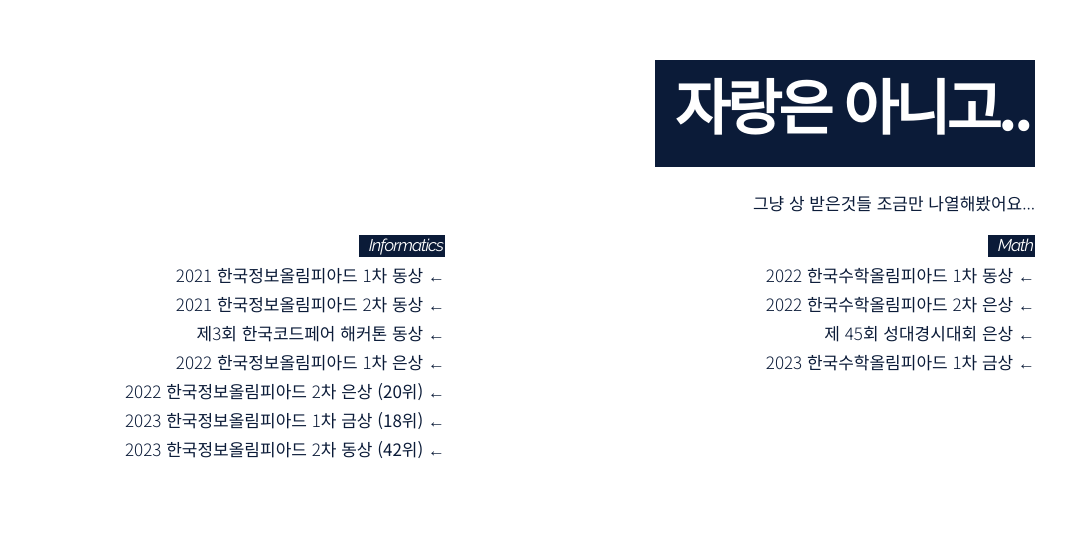
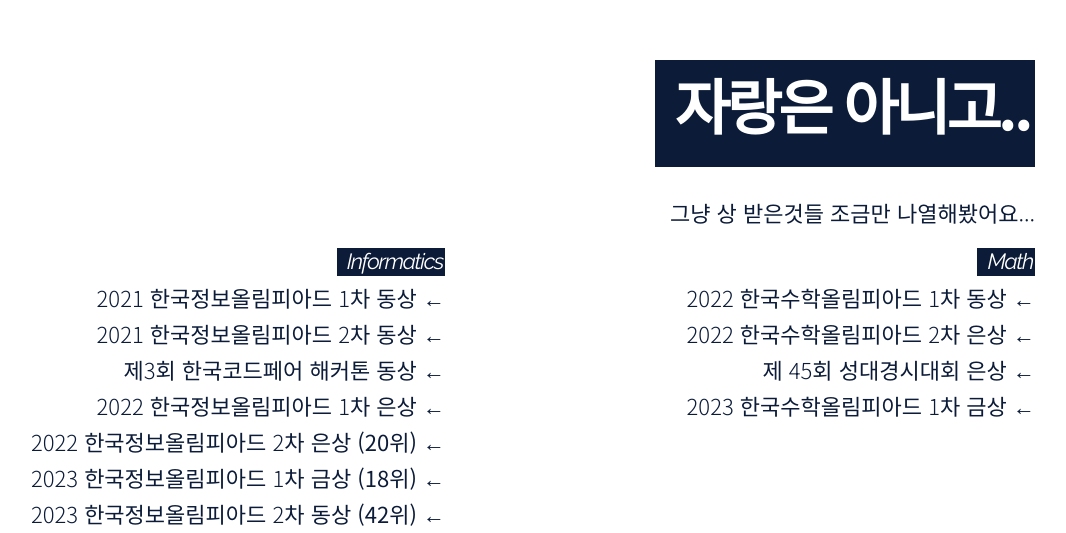
Before and after one commit to woohyunjng/woohyunjng.github.io, a React (Vite) app: page / in a window 1280 px wide. Shown: the part 780-1313 px from the top of the page, without its empty margins (195-1261 px from the left). Before the commit the page ends 1245 px from the top, so only its background shows below. Built offline with nearby package versions, Linux system fonts and the light colour scheme.

Commit message:
fix(layouts/achievements): support responsive web design

```diff
--- a/src/styles/global.css
+++ b/src/styles/global.css
@@ -42,7 +42,7 @@ body {
     }
 
     .smallFont {
-        font-size: 9px;
+        font-size: 13px;
     }
 }
 
@@ -57,7 +57,7 @@ body {
     }
 
     .smallFont {
-        font-size: 11px;
+        font-size: 16px;
     }
 }
 
@@ -72,7 +72,7 @@ body {
     }
 
     .smallFont {
-        font-size: 14px;
+        font-size: 18px;
     }
 }
 
@@ -82,7 +82,7 @@ body {
     }
 
     .smallFont {
-        font-size: 17px;
+        font-size: 22px;
     }
 }
 
@@ -92,7 +92,7 @@ body {
     }
 
     .smallFont {
-        font-size: 22px;
+        font-size: 29px;
     }
 }
 
@@ -102,6 +102,6 @@ body {
     }
 
     .smallFont {
-        font-size: 28px;
+        font-size: 37px;
     }
 }
```
